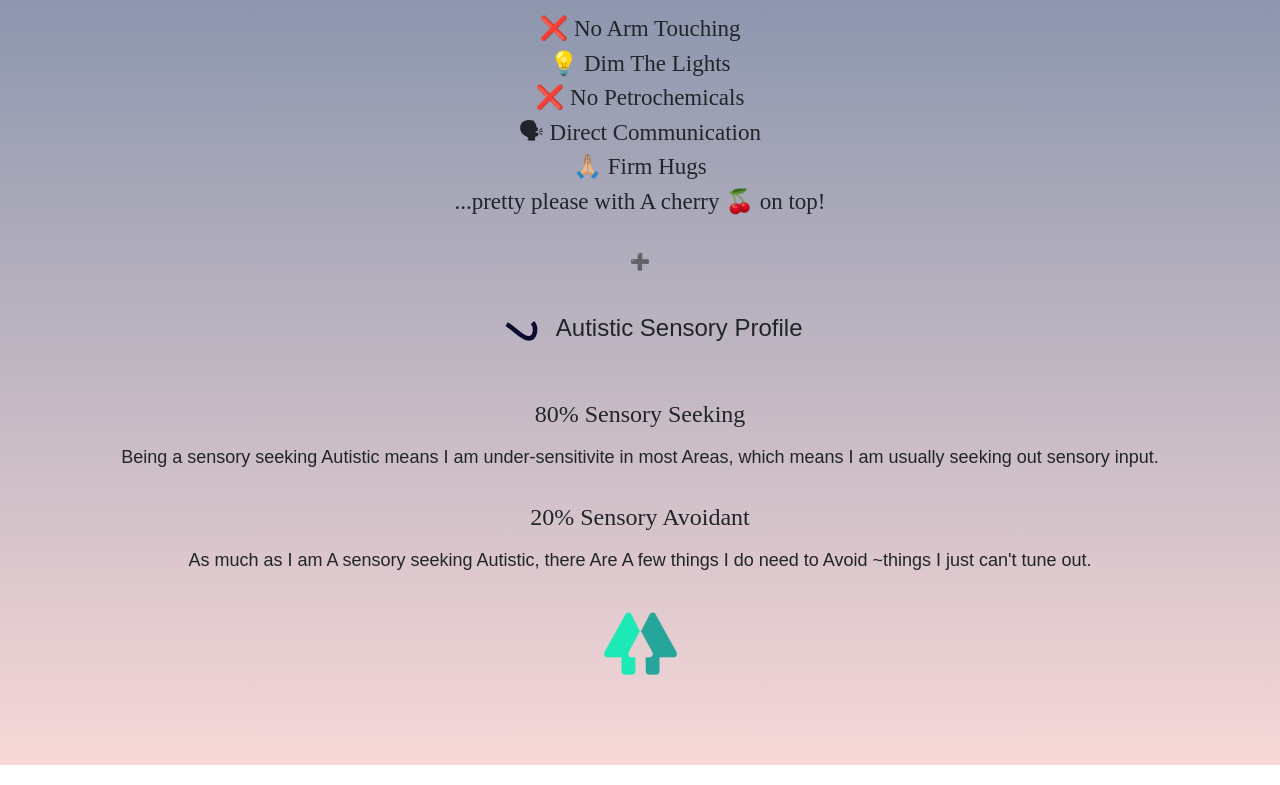
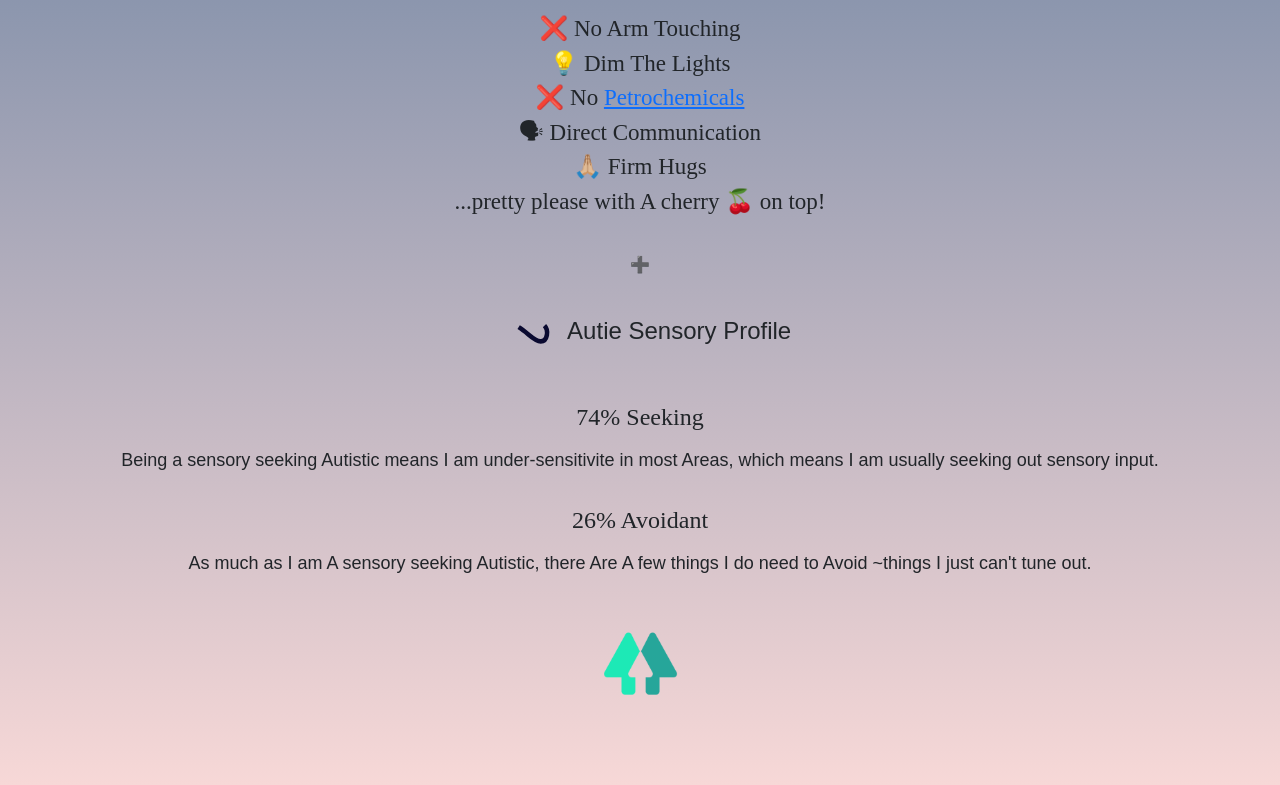
Before and after one commit to r3llie/my_sensory_profile, a plain HTML site: page index.html in a window 1280 px wide. Shown: the part 297-1082 px from the top of the page. Drawn offline with nearby package versions, Linux system fonts and the light colour scheme; a web font is replaced by a local one.

Commit message:
Added some css & a new link

```diff
--- a/index.html
+++ b/index.html
@@ -33,13 +33,19 @@
       /></a>
     </div>
     <h3>R3llie's</h3>
-
     <h1>Accomodations</h1>
     <div>
       <ul class="accomodations-list">
         <li>❌ No Arm Touching</li>
         <li>💡 Dim The Lights</li>
-        <li>❌ No Petrochemicals</li>
+        <li>
+          ❌ No
+          <a
+            href="https://earthjustice.org/features/petrochemicals-explainer?gclid=Cj0KCQjwy5maBhDdARIsAMxrkw1AtADcANUreQUe4gjsbDoXHwZkCaiJckyh7JK9reGzPdpaXUwac1waAmk1EALw_wcB"
+            target="_blank"
+            >Petrochemicals</a
+          >
+        </li>
         <li>🗣 Direct Communication</li>
         <li>🙏🏼 Firm Hugs</li>
         ...pretty please with A cherry 🍒 on top!
@@ -73,16 +79,16 @@
           stroke-dasharray="100"
         />
       </svg>
-      Autistic Sensory Profile
+      Autie Sensory Profile
     </h2>
     <div>
       <ul class="sensory-profile-list">
-        <li>80% Sensory Seeking</li>
+        <li>74% Seeking</li>
         <p class="seeking-paragraph">
           Being a sensory seeking Autistic means I am under-sensitivite in most
           Areas, which means I am usually seeking out sensory input.
         </p>
-        <li>20% Sensory Avoidant</li>
+        <li>26% Avoidant</li>
         <p class="avoidant-paragraph">
           As much as I am A sensory seeking Autistic, there Are A few things I
           do need to Avoid ~things I just can't tune out.
--- a/portfolio.css
+++ b/portfolio.css
@@ -17,6 +17,7 @@ h1 {
 h2 {
     text-align: center;
     margin-top: 20px;
+    margin-bottom: 0px;
     font-family: "Kufam", sans-serif;
 }
 ul {
@@ -32,17 +33,19 @@ p {
 }
 .plus-sign {
     text-align: center;
-    margin-top: 30px;
+    margin-top: 33px;
+    margin-bottom: 13px;
 }
 
 .link-tree {
     margin-bottom: 80px;
+    margin-top: 33px;
 }
 .accomodations-list {
     font-size: 23px;
 }
 .sensory-profile-list {
-    font-size: 24px;
+    font-size: 34px;
 }
 .seeking-paragraph {
     font-size: 18px;
@@ -80,4 +83,7 @@ img {
     img {
         max-width: 83px;
     }
+    .sensory-profile-list {
+        font-size: 24px;
+    }
 }
```
